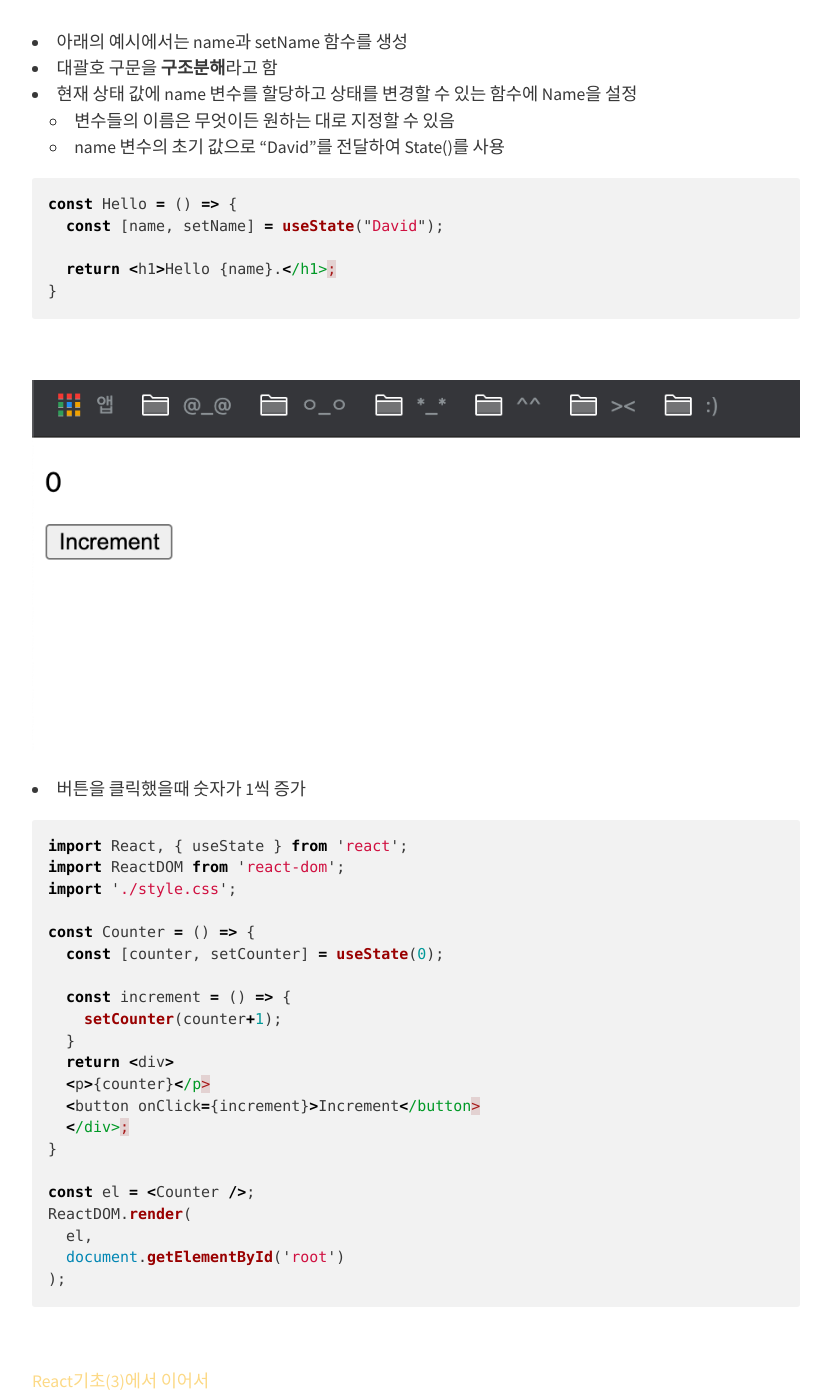
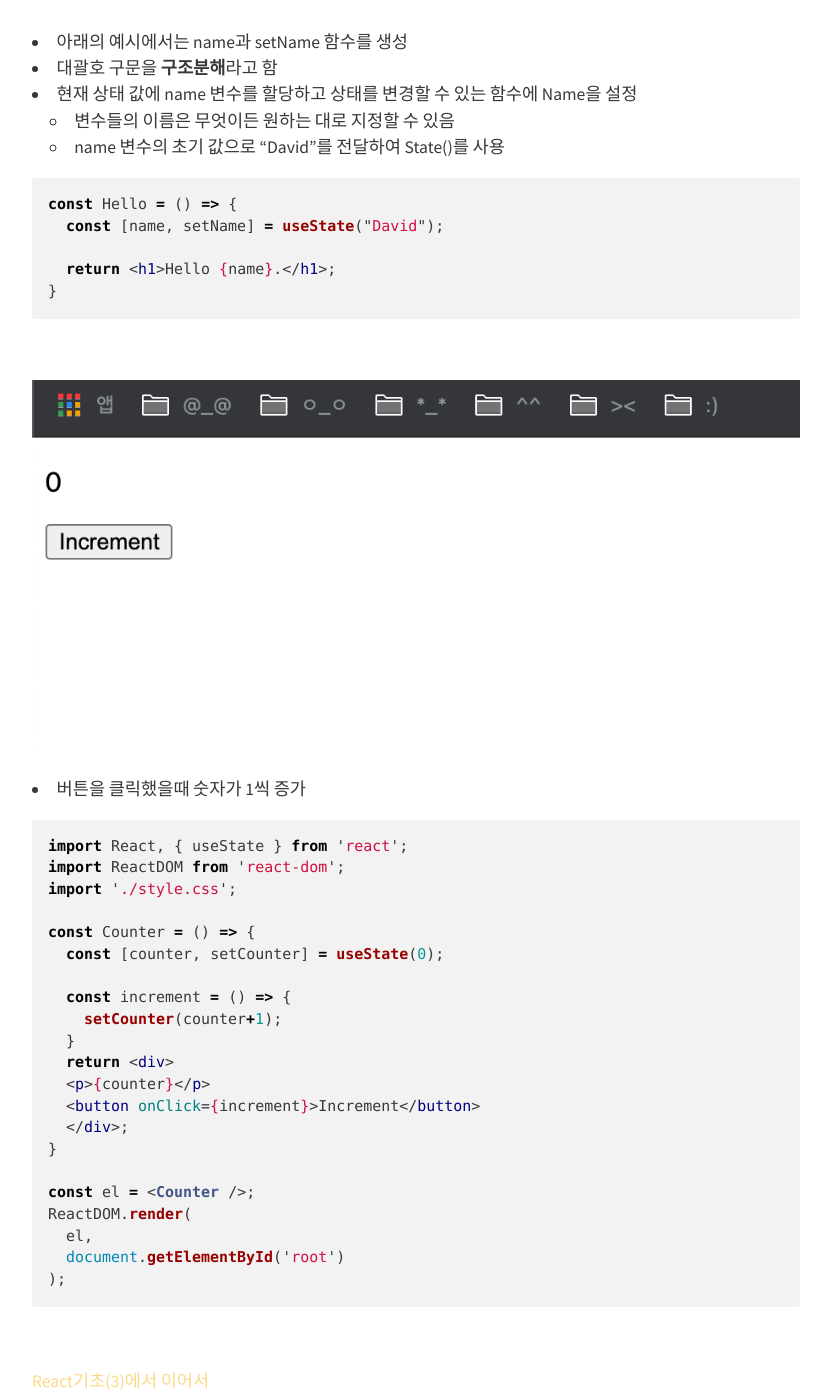
Before and after one commit to BoKyeong-Kim/BoKyeong-Kim.github.io, a Jekyll site: the page built from _posts/Dev-React/2021-03-25-react(2).md, in a window 1280 px wide and 1400 px high, scrolled down 2776 px. Shown: the whole window, without its empty margins (224-1055 px from the left). Built offline with Jekyll 4.4.1, drawn with Linux system fonts in a browser that asks for light colours; nearby versions of some CDN libraries.

Commit message:
modify code type - jsx

````diff
--- a/_posts/Dev-React/2021-03-25-react(2).md
+++ b/_posts/Dev-React/2021-03-25-react(2).md
@@ -102,7 +102,7 @@ function Example() {
     - name 변수의 초기 값으로 "David"를 전달하여 State()를 사용
 
 
-```javascript
+```jsx
 const Hello = () => {
   const [name, setName] = useState("David");
 
@@ -116,7 +116,7 @@ const Hello = () => {
 
 - 버튼을 클릭했을때 숫자가 1씩 증가
 
-```javascript
+```jsx
 import React, { useState } from 'react';
 import ReactDOM from 'react-dom';
 import './style.css';
````
